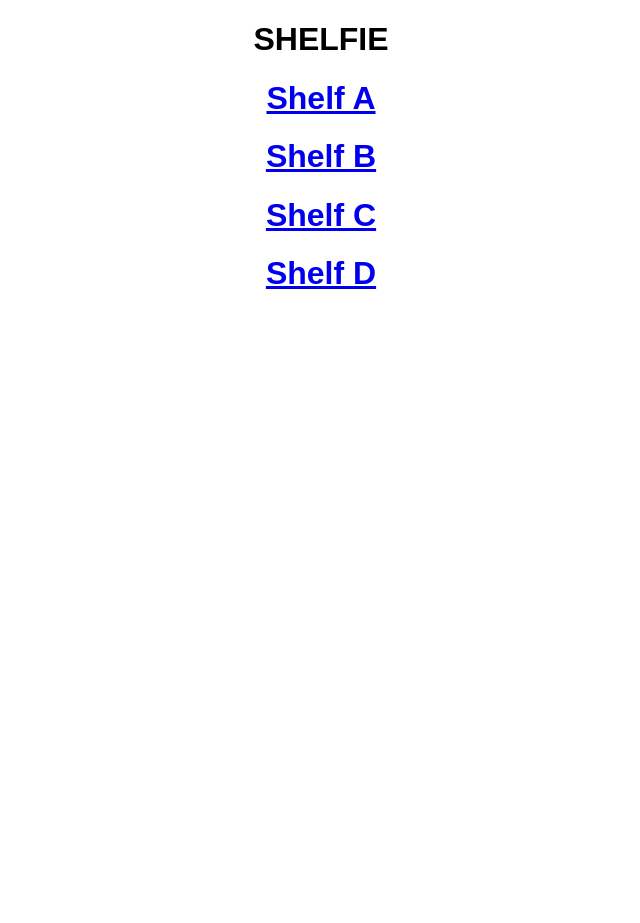
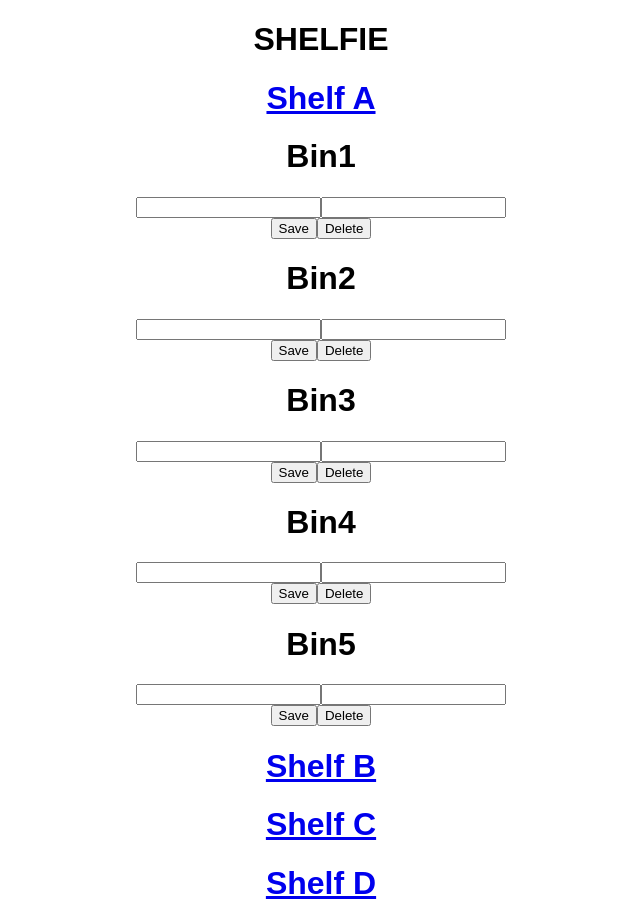
Before and after one commit to VIISilver/sim1-teamrock, a React (Create React App) app in the folder sim1-teamrock/: page /#/bin/A1 in a window 1280 px wide. Shown: the whole page, without its empty margins (319-959 px from the left). Before the commit the page ends 800 px from the top, so only its background shows below. Built offline with nearby package versions, Linux system fonts and the light colour scheme.

Commit message:
adds change eunbin

```diff
--- a/sim1-teamrock/src/App.js
+++ b/sim1-teamrock/src/App.js
@@ -5,11 +5,8 @@ import ShelfB from './components/ShelfB/ShelfB.js';
 import ShelfC from './components/ShelfC/ShelfC.js';
 import ShelfD from './components/ShelfD/ShelfD.js';
 
+
 class App extends Component {
-
-
-
-
 
   render() {
     return (
--- a/sim1-teamrock/src/components/ShelfA/BInsA/Bin1.js
+++ b/sim1-teamrock/src/components/ShelfA/BInsA/Bin1.js
@@ -0,0 +1,47 @@
+import React, { Component } from 'react';
+import {Link} from 'react-router-dom';
+
+
+
+class Bin1 extends Component{
+  constructor() {
+    super();
+    this.state = {
+      name: "name",
+      price: 0
+    }
+
+    this.ChangeInputName = this.ChangeInputName.bind(this);
+    this.ChangeInputPrice = this.ChangeInputPrice.bind(this);
+  }
+
+
+  ChangeInputName(value){
+    return this.setState({name:value})
+  }
+
+  ChangeInputPrice(value){
+    return this.setState({price:value})
+  }
+
+
+    render() {
+      return (
+        <div>
+          <h1>Bin1</h1>
+          <div>
+          <input onChange = {(e)=>{this.ChangeInputName(e.target.value)}}/>
+          <input onChange = {(e)=>{this.ChangeInputPrice(e.target.value)}}/>
+          </div>
+          <div>
+          <button>Save</button>
+          <button>Delete</button>
+          </div>
+        </div>
+      );
+    }
+  }
+
+
+
+export default Bin1;
--- a/sim1-teamrock/src/components/ShelfA/BInsA/Bin2.js
+++ b/sim1-teamrock/src/components/ShelfA/BInsA/Bin2.js
@@ -0,0 +1,45 @@
+import React, { Component } from 'react';
+import {Link} from 'react-router-dom';
+
+
+
+class Bin2 extends Component{
+  constructor() {
+    super();
+    this.state = {
+      name: "name",
+      price: 0
+    }
+
+    this.ChangeInputName = this.ChangeInputName.bind(this);
+    this.ChangeInputPrice = this.ChangeInputPrice.bind(this);
+  }
+
+
+  ChangeInputName(value){
+    return this.setState({name:value})
+  }
+
+  ChangeInputPrice(value){
+    return this.setState({price:value})
+  }
+
+
+    render() {
+      return (
+        <div>
+          <h1>Bin2</h1>
+          <div>
+          <input onChange = {(e)=>{this.ChangeInputName(e.target.value)}}/>
+          <input onChange = {(e)=>{this.ChangeInputPrice(e.target.value)}}/>
+          </div>
+          <div>
+          <button>Save</button>
+          <button>Delete</button>
+          </div>
+        </div>
+      );
+    }
+  }
+
+export default Bin2;
--- a/sim1-teamrock/src/components/ShelfA/BInsA/Bin3.js
+++ b/sim1-teamrock/src/components/ShelfA/BInsA/Bin3.js
@@ -0,0 +1,46 @@
+import React, { Component } from 'react';
+import {Link} from 'react-router-dom';
+
+
+
+class Bin3 extends Component{
+  constructor() {
+    super();
+    this.state = {
+      name: "name",
+      price: 0
+    }
+
+    this.ChangeInputName = this.ChangeInputName.bind(this);
+    this.ChangeInputPrice = this.ChangeInputPrice.bind(this);
+  }
+
+
+  ChangeInputName(value){
+    return this.setState({name:value})
+  }
+
+  ChangeInputPrice(value){
+    return this.setState({price:value})
+  }
+
+
+    render() {
+      return (
+        <div>
+          <h1>Bin3</h1>
+          <div>
+          <input onChange = {(e)=>{this.ChangeInputName(e.target.value)}}/>
+          <input onChange = {(e)=>{this.ChangeInputPrice(e.target.value)}}/>
+          </div>
+          <div>
+          <button>Save</button>
+          <button>Delete</button>
+          </div>
+        </div>
+      );
+    }
+  }
+
+
+export default Bin3;
--- a/sim1-teamrock/src/components/ShelfA/BInsA/Bin4.js
+++ b/sim1-teamrock/src/components/ShelfA/BInsA/Bin4.js
@@ -0,0 +1,46 @@
+import React, { Component } from 'react';
+import {Link} from 'react-router-dom';
+
+
+
+class Bin4 extends Component{
+  constructor() {
+    super();
+    this.state = {
+      name: "name",
+      price: 0
+    }
+
+    this.ChangeInputName = this.ChangeInputName.bind(this);
+    this.ChangeInputPrice = this.ChangeInputPrice.bind(this);
+  }
+
+
+  ChangeInputName(value){
+    return this.setState({name:value})
+  }
+
+  ChangeInputPrice(value){
+    return this.setState({price:value})
+  }
+
+
+    render() {
+      return (
+        <div>
+          <h1>Bin4</h1>
+          <div>
+          <input onChange = {(e)=>{this.ChangeInputName(e.target.value)}}/>
+          <input onChange = {(e)=>{this.ChangeInputPrice(e.target.value)}}/>
+          </div>
+          <div>
+          <button>Save</button>
+          <button>Delete</button>
+          </div>
+        </div>
+      );
+    }
+  }
+
+
+export default Bin4;
--- a/sim1-teamrock/src/components/ShelfA/BInsA/Bin5.js
+++ b/sim1-teamrock/src/components/ShelfA/BInsA/Bin5.js
@@ -0,0 +1,46 @@
+import React, { Component } from 'react';
+import {Link} from 'react-router-dom';
+
+
+
+class Bin5 extends Component{
+  constructor() {
+    super();
+    this.state = {
+      name: "name",
+      price: 0
+    }
+
+    this.ChangeInputName = this.ChangeInputName.bind(this);
+    this.ChangeInputPrice = this.ChangeInputPrice.bind(this);
+  }
+
+
+  ChangeInputName(value){
+    return this.setState({name:value})
+  }
+
+  ChangeInputPrice(value){
+    return this.setState({price:value})
+  }
+
+
+    render() {
+      return (
+        <div>
+          <h1>Bin5</h1>
+          <div>
+          <input onChange = {(e)=>{this.ChangeInputName(e.target.value)}}/>
+          <input onChange = {(e)=>{this.ChangeInputPrice(e.target.value)}}/>
+          </div>
+          <div>
+          <button>Save</button>
+          <button>Delete</button>
+          </div>
+        </div>
+      );
+    }
+  }
+
+
+export default Bin5;
--- a/sim1-teamrock/src/components/ShelfA/ShelfA.js
+++ b/sim1-teamrock/src/components/ShelfA/ShelfA.js
@@ -1,12 +1,22 @@
 import React, { Component } from 'react';
 import {Link} from 'react-router-dom';
+import Bin1 from './BInsA/Bin1';
+import Bin2 from './BInsA/Bin2';
+import Bin3 from './BInsA/Bin3';
+import Bin4 from './BInsA/Bin4';
+import Bin5 from './BInsA/Bin5';
 
 class ShelfA extends Component{
+
     render() {
       return (
         <div>
           <h1><Link to='/bins/A'>Shelf A</Link></h1>
-
+          <Bin1/>
+          <Bin2/>
+          <Bin3/>
+          <Bin4/>
+          <Bin5/>
         </div>
       );
     }
--- a/sim1-teamrock/src/router.js
+++ b/sim1-teamrock/src/router.js
@@ -10,7 +10,8 @@ import Bin4 from './components/ShelfA/BInsA/Bin4.js'
 import Bin5 from './components/ShelfA/BInsA/Bin5.js'
 
 export default (
-        <Switch>
+
+       <Switch>
             <Route component={App} path='/' exact />
             <Route component={ShelfA} path='/bins/A' />
             <Route component={Bin1} path='/bin/A1' />
```
Also changed, not shown: sim1-teamrock/router.js (deleted, +0 -16 lines).
